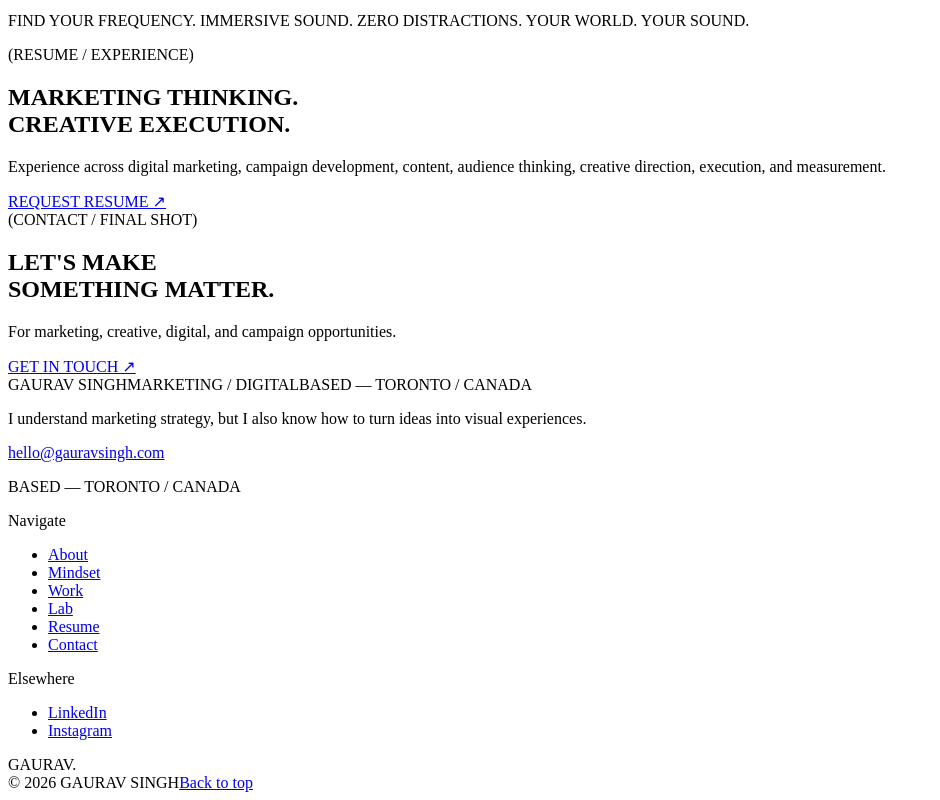
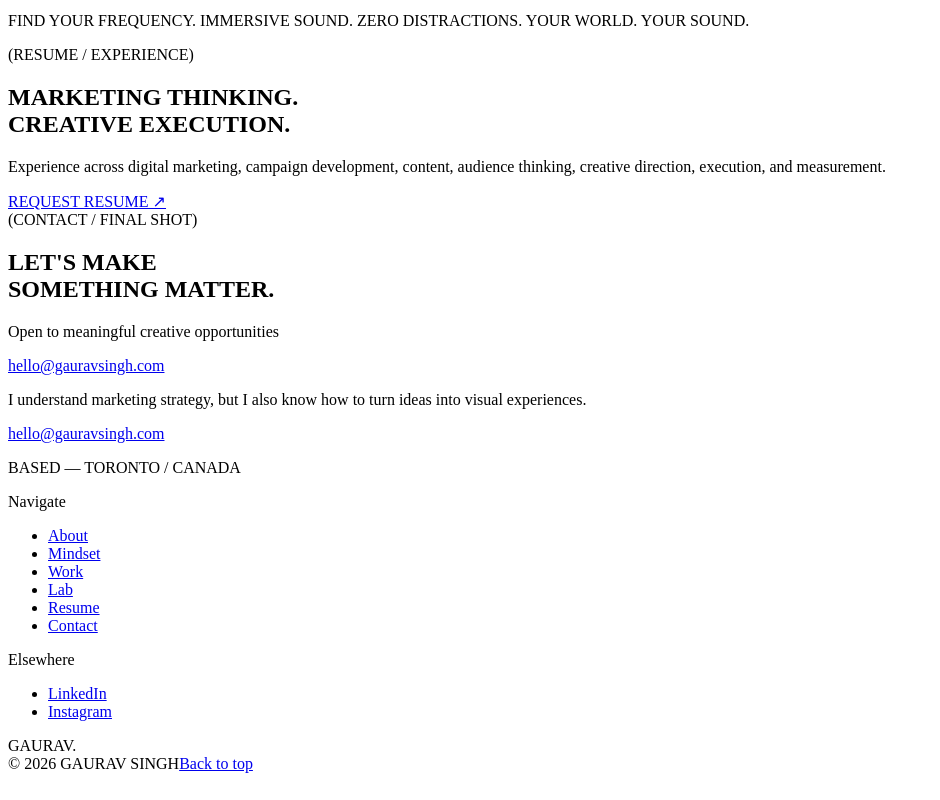
Before and after one commit to choudharygaurav924-sudo/Gaurav-Portfolio, a Next.js app: page / in a window 1280 px wide. Shown: the part 5108-5908 px from the top of the page, without its empty margins (0-940 px from the left). Built offline with nearby package versions, Linux system fonts and the light colour scheme.

Commit message:
Fix CTA JSX lint error

```diff
--- a/components/sections/CTA.tsx
+++ b/components/sections/CTA.tsx
@@ -1,5 +1,18 @@
 import { BRAND } from "@/lib/data";
 
 export function CTA() {
-  return <section id="contact" className="closing-shot"><div className="shell closing-shot-inner"><span className="eyebrow eyebrow--light">(CONTACT / FINAL SHOT)</span><h2>LET'S MAKE<br />SOMETHING MATTER.</h2><p>For marketing, creative, digital, and campaign opportunities.</p><a href="mailto:hello@gauravsingh.com">GET IN TOUCH ↗</a><div className="closing-meta"><span>{BRAND.name}</span><span>{BRAND.headlineTop} / {BRAND.headlineBottom.split(" / ")[1]}</span><span>{BRAND.location}</span></div></div></section>;
+  return (
+    <section id="contact" className="closing-shot">
+      <div className="shell closing-shot-inner">
+        <span className="eyebrow eyebrow--light">(CONTACT / FINAL SHOT)</span>
+        <h2>
+          LET&apos;S MAKE
+          <br />
+          SOMETHING MATTER.
+        </h2>
+        <p>{BRAND.availability}</p>
+        <a href={`mailto:${BRAND.email}`}>{BRAND.email}</a>
+      </div>
+    </section>
+  );
 }
```
